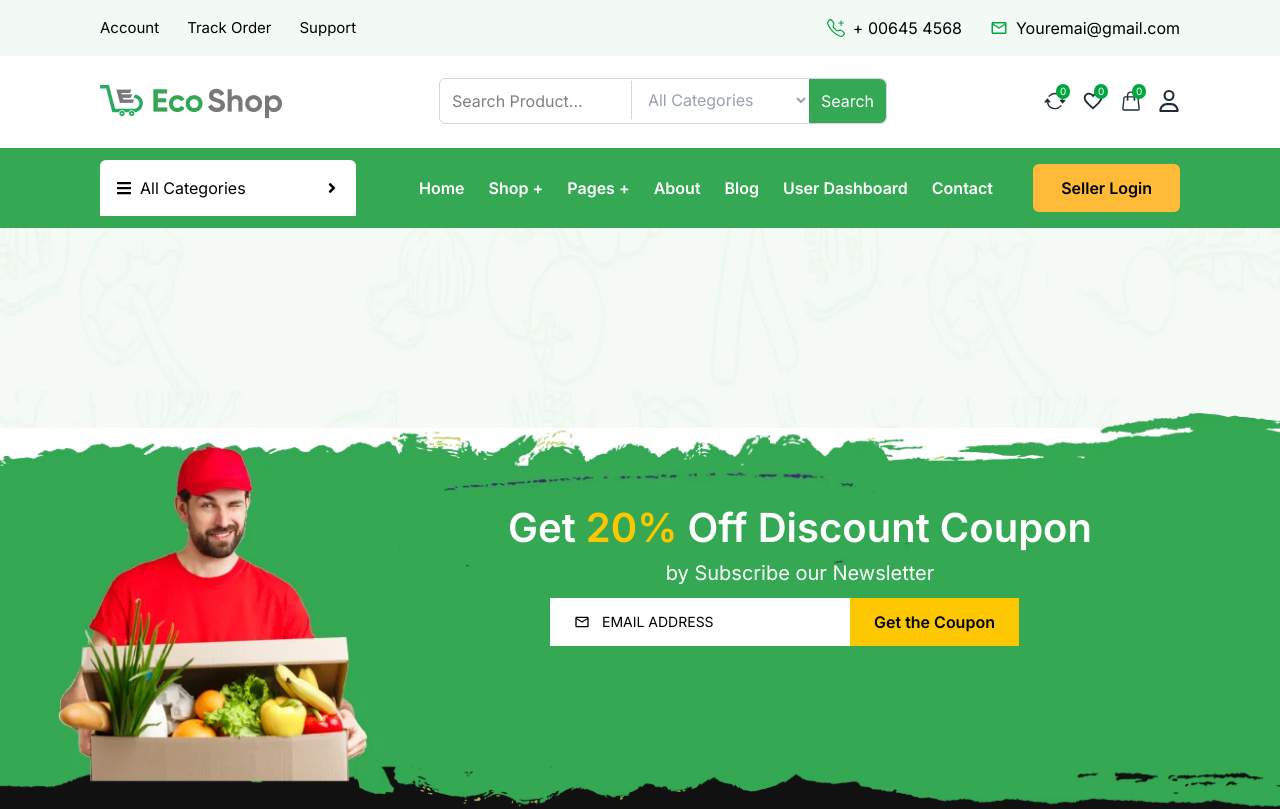
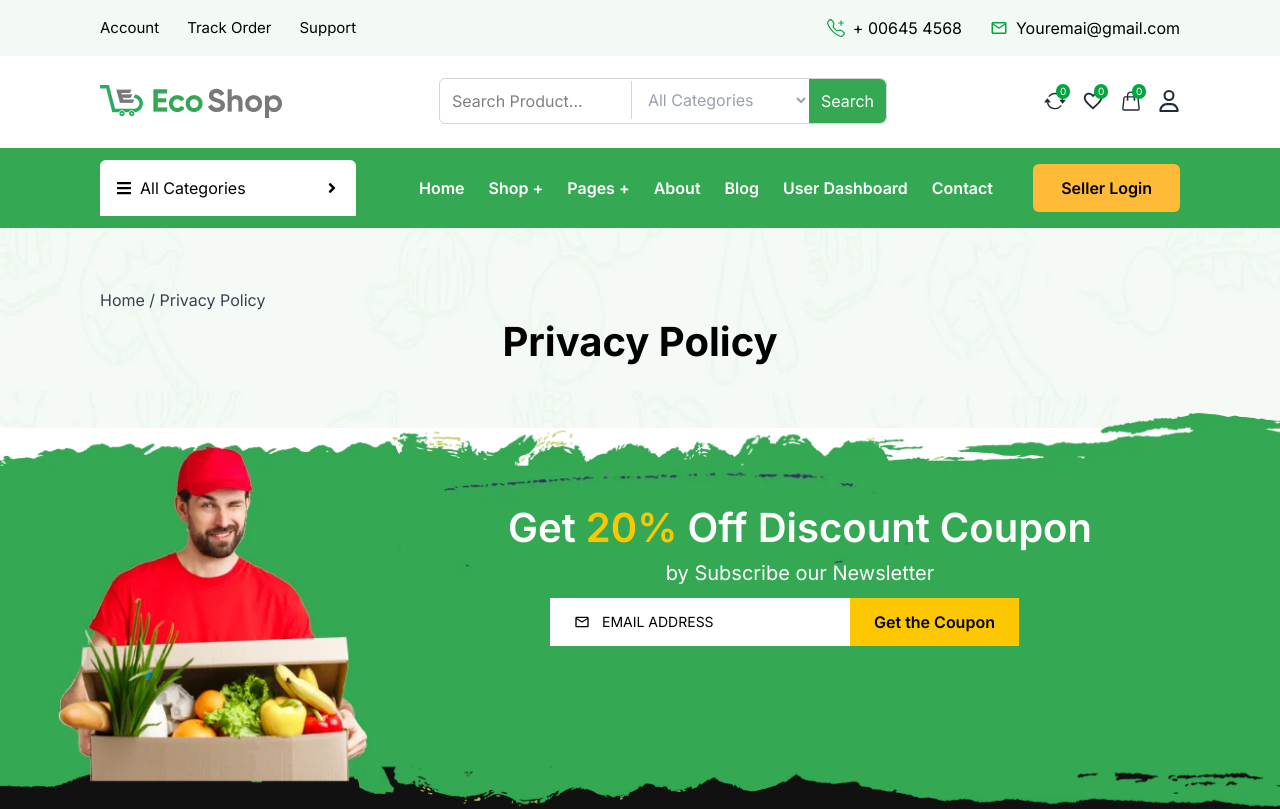
Before and after one commit to ahamedasif07/Project-Fresh-Grocery, a React (Vite) app: page /PrivacyPolicy in a window 1280 px wide. Shown: the top 809 px of the page. Built offline with nearby package versions, Linux system fonts and the light colour scheme.

Commit message:
page heder dynsmicly done

```diff
--- a/src/components/PageHeader/PageHeader.jsx
+++ b/src/components/PageHeader/PageHeader.jsx
@@ -1,7 +1,8 @@
 import React from "react";
 import HeaderBg from "../../../public/assets/new-arrival-bg.webp";
+import SectionContainer from "../SectionContainer/SectionContainer";
 
-const PageHeader = () => {
+const PageHeader = ({ heading, path }) => {
   return (
     <div>
       <div
@@ -12,7 +13,12 @@ const PageHeader = () => {
           backgroundRepeat: "no-repeat",
           height: "200px",
         }}
-      ></div>
+      >
+        <SectionContainer>
+          <p className="pt-[60px] text-gray-700 text-[16px]">{path}</p>
+          <h2 className="text-center text-[40px] font-bold ">{heading}</h2>
+        </SectionContainer>
+      </div>
     </div>
   );
 };
--- a/src/pages/PrivacyPolicy.jsx
+++ b/src/pages/PrivacyPolicy.jsx
@@ -5,7 +5,7 @@ const PrivacyPolicy = () => {
   return (
     <div>
       <div>
-        <PageHeader />
+        <PageHeader heading="Privacy Policy" path="Home / Privacy Policy" />
       </div>
     </div>
   );
```
